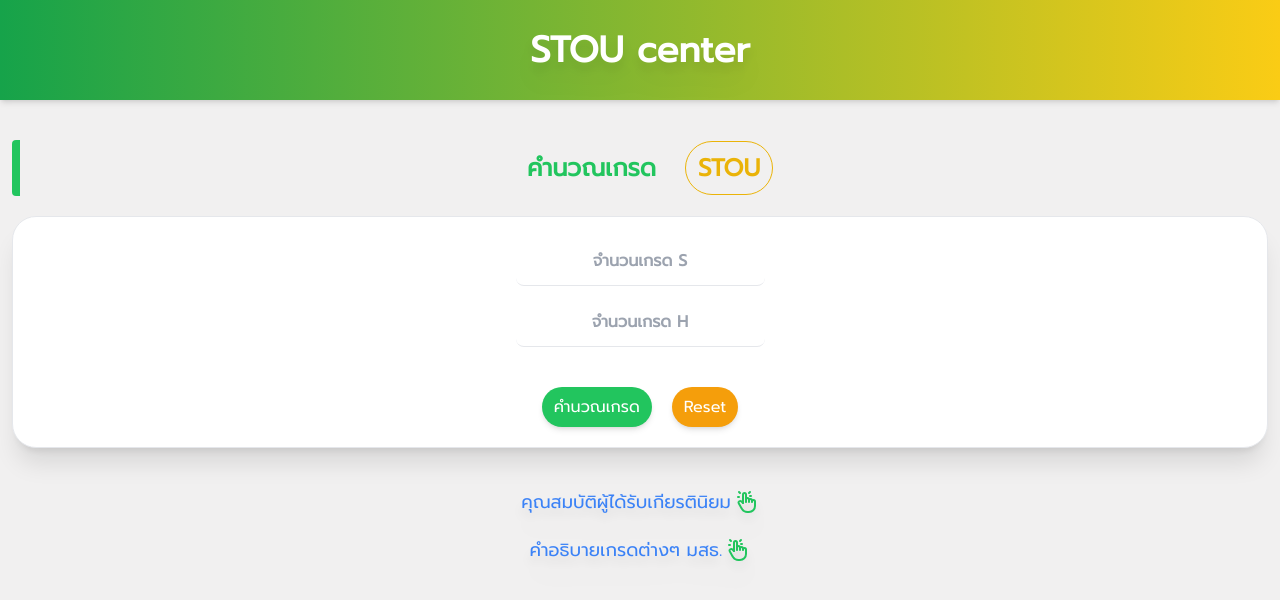
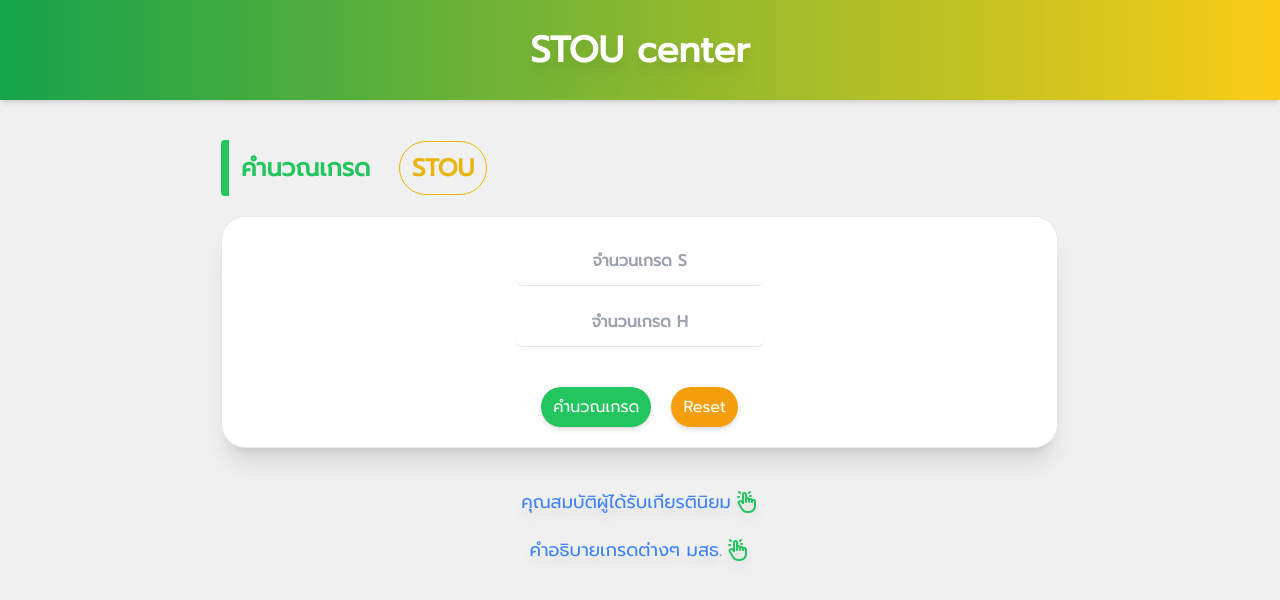
Before and after one commit to KhomsanKp/stou-gpa, a Vue app: page /gpa in a window 1280 px wide. Shown: the top 600 px of the page. Built offline with nearby package versions, Linux system fonts and the light colour scheme.

Commit message:
change logo

```diff
--- a/src/views/GpaView.vue
+++ b/src/views/GpaView.vue
@@ -1,7 +1,7 @@
 <template>
     <Modal v-model="isOpen" @is-close="isClose">
         <div
-            class="flex absolute border border-green-500 top-[25%] flex-col h-fit py-5 px-10 bg-white rounded-3xl z-20 animate__animated animate__shakeY animate__slow	1s">
+            class="flex absolute border border-green-500 top-[25%] flex-col h-fit py-5 px-10 bg-white rounded-3xl z-20 animate__animated animate__heartBeat">
             <h6 class="text-2xl text-green-600 font-semibold text-center">ผลการคำนวณ</h6>
             <div class="border-b my-3" />
             <p class="text-lg text-gray-500 italic">สอบผ่าน : <span class="text-gray-600 ml-5 mr-3">{{ gradeH + gradeS
@@ -20,14 +20,14 @@
     <div class="md:container mx-auto px-3 w-full py-5">
 
         <h1 v-if="!isHonor && !isGrade"
-            class="mt-5 rounded text-2xl py-3 font-bold text-green-500 md:text-center border-green-500 border-l-8 pl-3 animate__animated animate__backInLeft">
+            class="mt-5 rounded text-2xl py-3 font-bold text-green-500 md:block md:mx-auto md:w-2/3 border-green-500 border-l-8 pl-3 animate__animated animate__backInLeft">
             คำนวณเกรด
             <span class="px-3 py-2 ml-5 rounded-full border border-yellow-500 text-yellow-500">STOU</span>
         </h1>
 
 
         <main class="mt-5">
-            <div v-if="!isHonor && !isGrade" class="flex justify-center">
+            <div v-if="!isHonor && !isGrade" class="flex justify-center md:block md:mx-auto md:w-2/3">
                 <div class="border bg-white w-full rounded-3xl px-6 py-5 shadow-xl animate__animated animate__backInRight">
                     <FormInput :is-valid-s="checkForm.isValidS" :is-valid-h="checkForm.isValidH"
                         :is-valid-all="checkForm.isValidAll" v-model:grade-h="gradeH" v-model:grade-s="gradeS"
```
Also changed, not shown: 1 other file (tests, documents, lock files or other folders).
